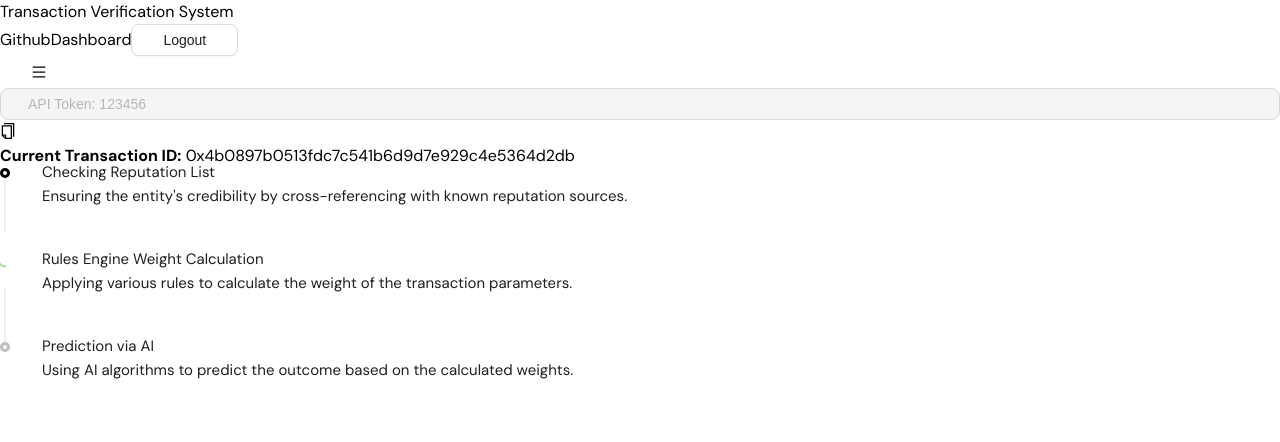
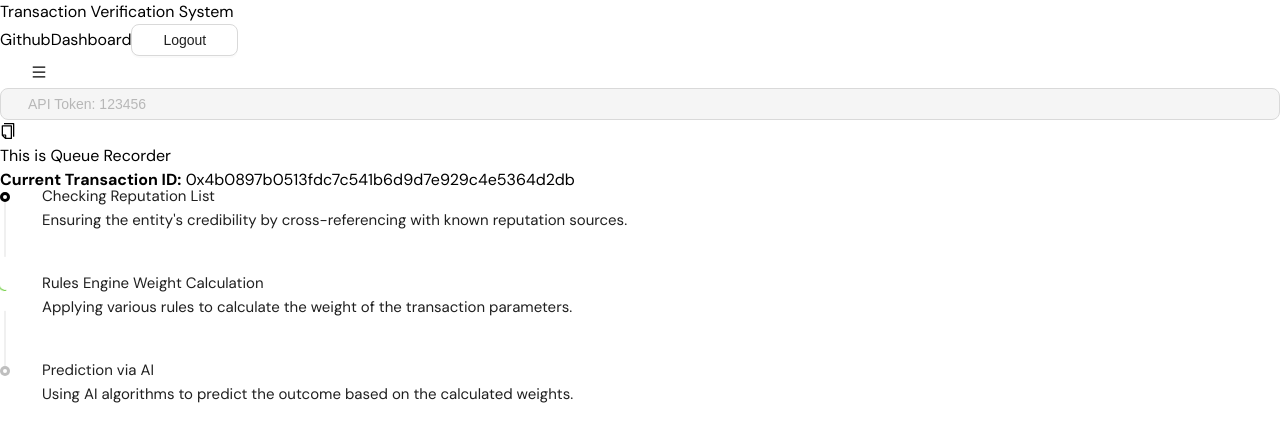
Before and after one commit to Transaction-Verification-System/web--frontend, a React (Vite) app: page /dashboard in a window 1280 px wide. Shown: the top 442 px of the page. Built offline with nearby package versions, Linux system fonts and the light colour scheme; sample sign-in values are in the browser's storage.

Commit message:
chore:refactor

```diff
--- /dev/null
+++ b/src/components/molecules/dashboard/QueueObserver.tsx
@@ -0,0 +1,5 @@
+const QueueObserver = () => {
+  return <div>This is Queue Recorder</div>;
+};
+
+export default QueueObserver;
--- a/src/components/pages/dashboard/DashboardPage.tsx
+++ b/src/components/pages/dashboard/DashboardPage.tsx
@@ -1,13 +1,25 @@
-import ApiTokenSection from "@/components/molecules/dashboard/ApiTokenSection";
 import RootTemplate from "@/components/templates/root/RootTemplate";
-import TimelineRecorder from "@/components/molecules/dashboard/TimelineRecorder";
+import TokenCopySection from "@/components/molecules/dashboard/TokenCopySection";
+import QueueObserver from "@/components/molecules/dashboard/QueueObserver";
+import TimeLineObserver from "@/components/molecules/dashboard/TimeLineObserver";
 
+/**
+ *-----------------------------------------------------------------------------
+ * @returns DashboardPage component
+ *
+ * @description
+ * displays the dashboard page
+ * with the token copy section
+ * and the queue observer
+ *-----------------------------------------------------------------------------
+ */
 export default function DashboardPage() {
   return (
     <RootTemplate>
-      <ApiTokenSection />
-      <div className=" flex justify-end items-center border rounded-md ">
-        <TimelineRecorder />
+      <TokenCopySection />
+      <div className=" flex justify-between items-center border rounded-md ">
+        <QueueObserver />
+        <TimeLineObserver />
       </div>
     </RootTemplate>
   );
```
Also changed, not shown: src/components/molecules/dashboard/TimeLineObserver.tsx (renamed from src/components/molecules/dashboard/TimelineRecorder.tsx, +12 -2 lines), src/components/molecules/dashboard/TokenCopySection.tsx (renamed from src/components/molecules/dashboard/ApiTokenSection.tsx, +11 -2 lines), src/components/pages/auth/LoginPage.tsx (+10 -1 lines), src/components/pages/auth/RegisterPage.tsx (+10 -0 lines), src/components/templates/auth/AuthTemplate.tsx (+9 -0 lines), src/components/templates/root/RootTemplate.tsx (+11 -0 lines), src/providers/AuthProvider.tsx (+9 -0 lines).
